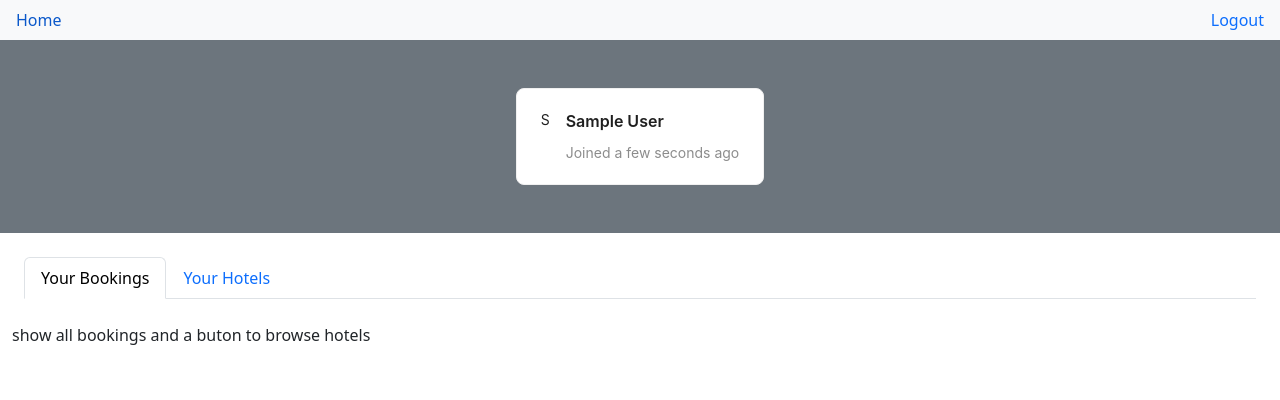
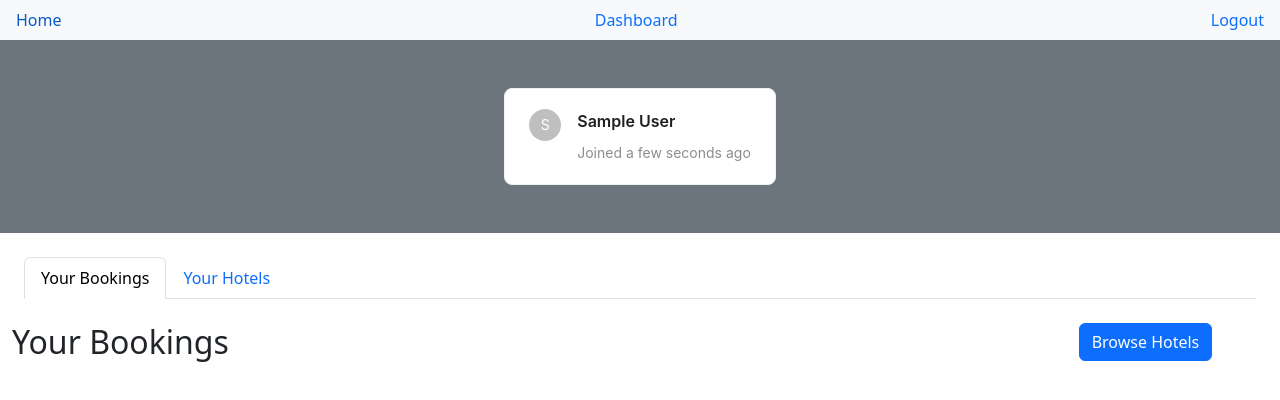
Before and after one commit to gautamKandpal/repo-hotelBookingsMarketPlace, a React (Create React App) app in the folder frontend/: page /dashboard in a window 1280 px wide. Shown: the top 400 px of the page. Built offline with nearby package versions, Linux system fonts and the light colour scheme; sample sign-in values are in the browser's storage.

Commit message:
chors-small changes and added new hotels page for sellers

```diff
--- a/frontend/src/App.js
+++ b/frontend/src/App.js
@@ -8,6 +8,7 @@ import { ToastContainer } from "react-toastify";
 import "react-toastify/dist/ReactToastify.css";
 import PrivateRoute from "./components/PrivateRoutes";
 import DashboardSeller from "./user/DashboardSeller";
+import NewHotel from "./hotels/NewHotel";
 
 function App() {
   return (
@@ -35,6 +36,14 @@ function App() {
             </PrivateRoute>
           }
         />
+        <Route
+          path="/hotels/new"
+          element={
+            <PrivateRoute>
+              <NewHotel />
+            </PrivateRoute>
+          }
+        />
       </Routes>
     </Router>
   );
--- a/frontend/src/booking/Home.jsx
+++ b/frontend/src/booking/Home.jsx
@@ -1,13 +1,7 @@
 import React from "react";
-import { useSelector } from "react-redux";
 
 const Home = () => {
-  const { user } = useSelector((state) => ({ ...state }));
-  return (
-    <div className="container-fluid h1 p-5 text-center">
-      Home Page {JSON.stringify(user)}
-    </div>
-  );
+  return <div className="container-fluid h1 p-5 text-center">Home Page</div>;
 };
 
 export default Home;
--- a/frontend/src/components/ConnectNav.jsx
+++ b/frontend/src/components/ConnectNav.jsx
@@ -13,11 +13,20 @@ function ConnectNav() {
     <div className="d-flex justify-content-around">
       <Card>
         <Meta
-          avatar={user.name[0]}
+          avatar={<Avatar>{user.name[0]}</Avatar>}
           title={user.name}
           description={`Joined ${moment(user.createdAt).fromNow()}`}
         />
       </Card>
+      {auth &&
+        auth.user &&
+        auth.user.stripe_seller &&
+        auth.user.stripe_seller.charges_enabled && (
+          <>
+            <div>Pending balance</div>
+            <div>Payout settings</div>
+          </>
+        )}
     </div>
   );
 }
--- a/frontend/src/components/TopNav.jsx
+++ b/frontend/src/components/TopNav.jsx
@@ -23,6 +23,11 @@ const TopNav = () => {
       <Link className="nav-link" to="/">
         Home
       </Link>
+      {auth !== null && (
+        <Link className="nav-link" to="/dashboard">
+          Dashboard
+        </Link>
+      )}
 
       {auth !== null && (
         <a className="nav-link" onClick={logout}>
--- /dev/null
+++ b/frontend/src/hotels/NewHotel.jsx
@@ -0,0 +1,9 @@
+import React from "react";
+
+const NewHotel = () => {
+  return (
+    <div className="container-fluid h1 p-5 text-center">New Hotels Page</div>
+  );
+};
+
+export default NewHotel;
--- a/frontend/src/user/Dashboard.jsx
+++ b/frontend/src/user/Dashboard.jsx
@@ -1,6 +1,7 @@
 import React from "react";
 import DashboardNav from "../components/DashboardNav";
 import ConnectNav from "../components/ConnectNav";
+import { Link } from "react-router-dom";
 
 function Dashboard() {
   return (
@@ -14,7 +15,16 @@ function Dashboard() {
       </div>
 
       <div className="container-fluid">
-        <p>show all bookings and a buton to browse hotels </p>
+        <div className="row">
+          <div className="col-md-10">
+            <h2>Your Bookings</h2>
+          </div>
+          <div className="col-md-2">
+            <Link to="/" className="btn btn-primary">
+              Browse Hotels
+            </Link>
+          </div>
+        </div>
       </div>
     </>
   );
--- a/frontend/src/user/DashboardSeller.jsx
+++ b/frontend/src/user/DashboardSeller.jsx
@@ -1,6 +1,7 @@
 import React from "react";
 import DashboardNav from "../components/DashboardNav";
 import ConnectNav from "../components/ConnectNav";
+import { Link } from "react-router-dom";
 
 function DashboardSeller() {
   return (
@@ -14,7 +15,16 @@ function DashboardSeller() {
       </div>
 
       <div className="container-fluid">
-        <p>show all hotels user have posted </p>
+        <div className="row">
+          <div className="col-md-10">
+            <h2>Your Hotels</h2>
+          </div>
+          <div className="col-md-2">
+            <Link to="/hotels/new" className="btn btn-primary">
+              + Add New
+            </Link>
+          </div>
+        </div>
       </div>
     </>
   );
```
